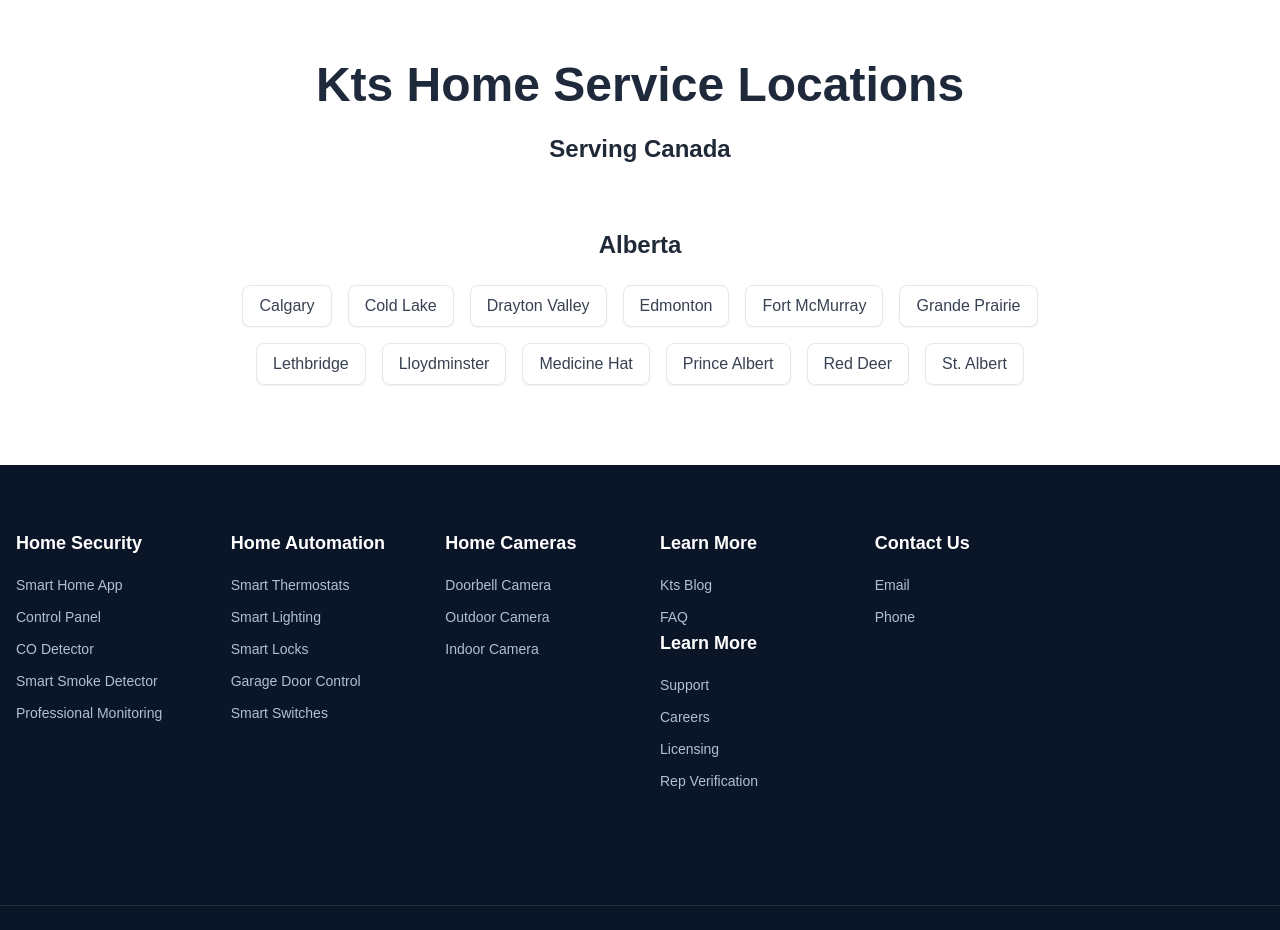
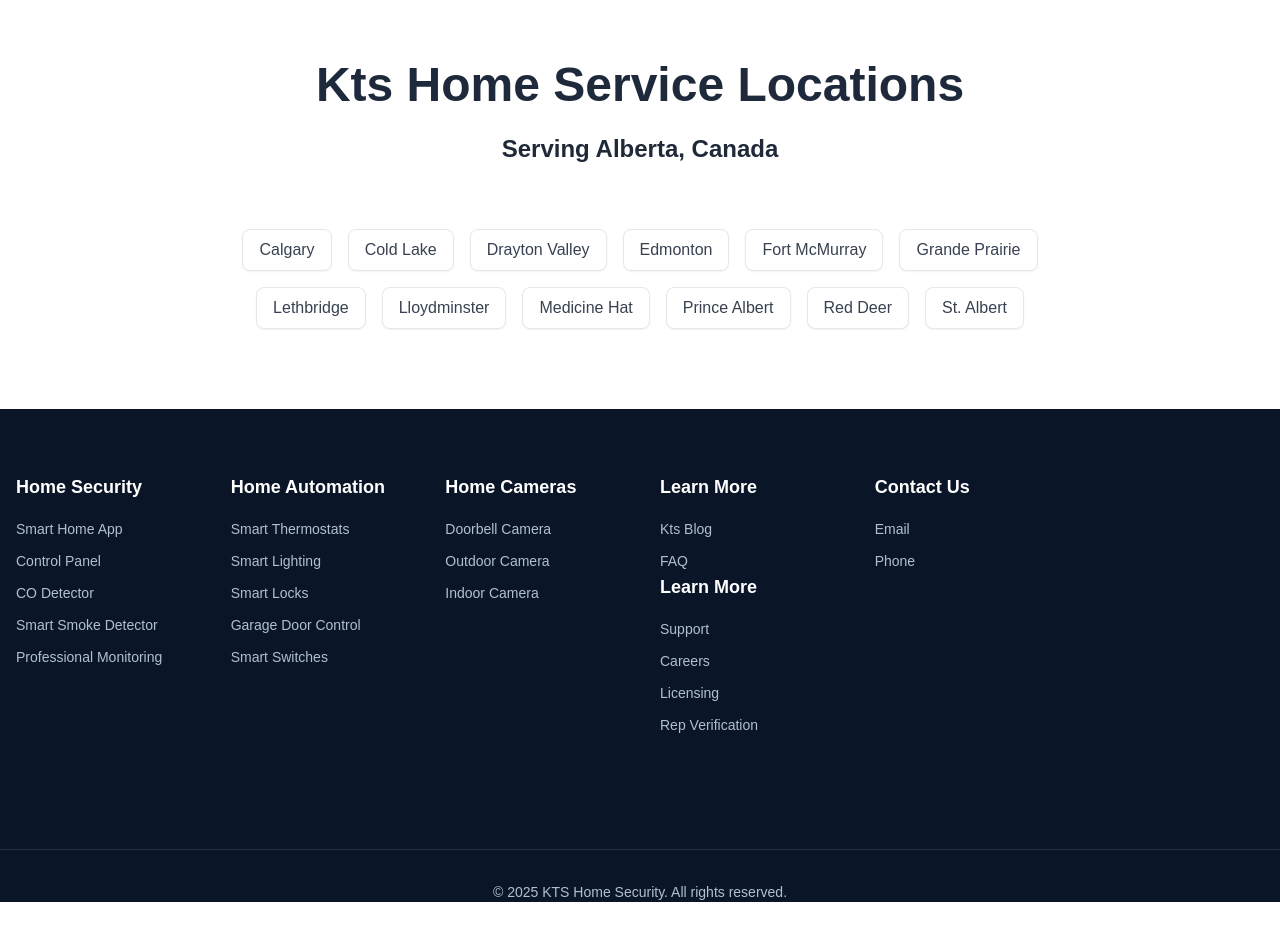
Before and after one commit to pardeepbatra01/kts-home-web, a Next.js app: page / in a window 1280 px wide. Shown: the part 3620-4550 px from the top of the page. After the commit the page ends 4522 px from the top, so only its background shows below. Built offline with nearby package versions, Linux system fonts and the light colour scheme.

Commit message:
static-pages

```diff
--- a/components/locations-section.tsx
+++ b/components/locations-section.tsx
@@ -10,10 +10,10 @@ export default function LocationsSection() {
       <div className="max-w-7xl mx-auto px-4">
         <div className="mb-16">
           <h2 className="text-4xl lg:text-5xl font-bold text-slate-800 mb-6 text-center">Kts Home Service Locations</h2>
-          <h2 className="text-2xl font-bold text-gray-800 mb-8 text-center">Serving  Canada</h2>
+          <h2 className="text-2xl font-bold text-gray-800 mb-8 text-center">Serving Alberta, Canada</h2>
         </div>
         <div className="max-w-4xl mx-auto">
-          <h3 className="text-2xl font-bold text-gray-800 mb-6 text-center">Alberta</h3>
+          <h3 className="text-2xl font-bold text-gray-800 mb-6 text-center"></h3>
           <div className="flex flex-wrap justify-center gap-4">
             {cities.map((city, index) => (
               <div key={index} className="px-4 py-2 bg-white border border-gray-200 rounded-lg shadow-sm hover:shadow-md transition-shadow">
```
